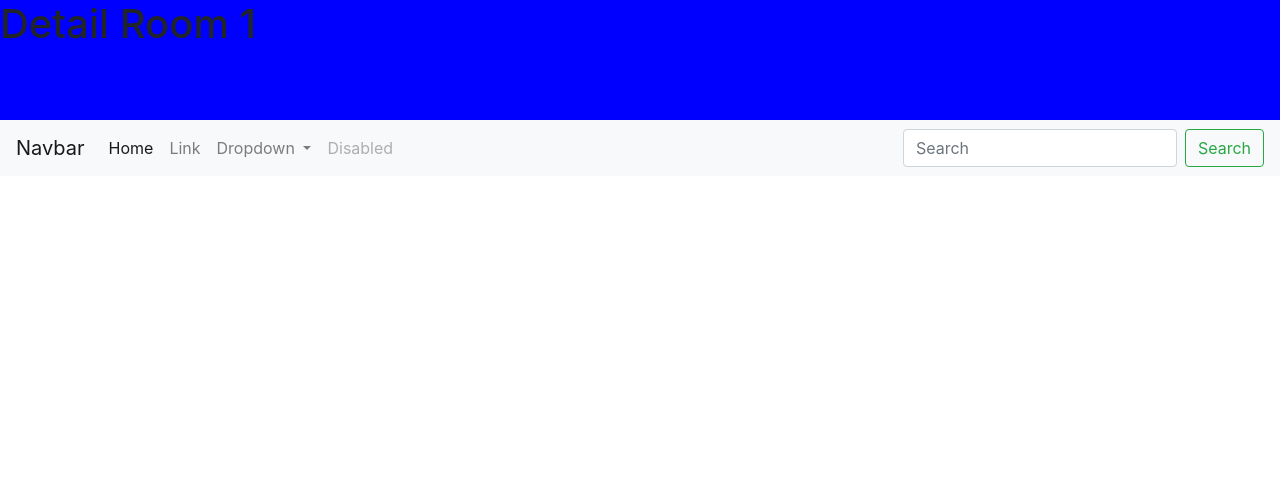
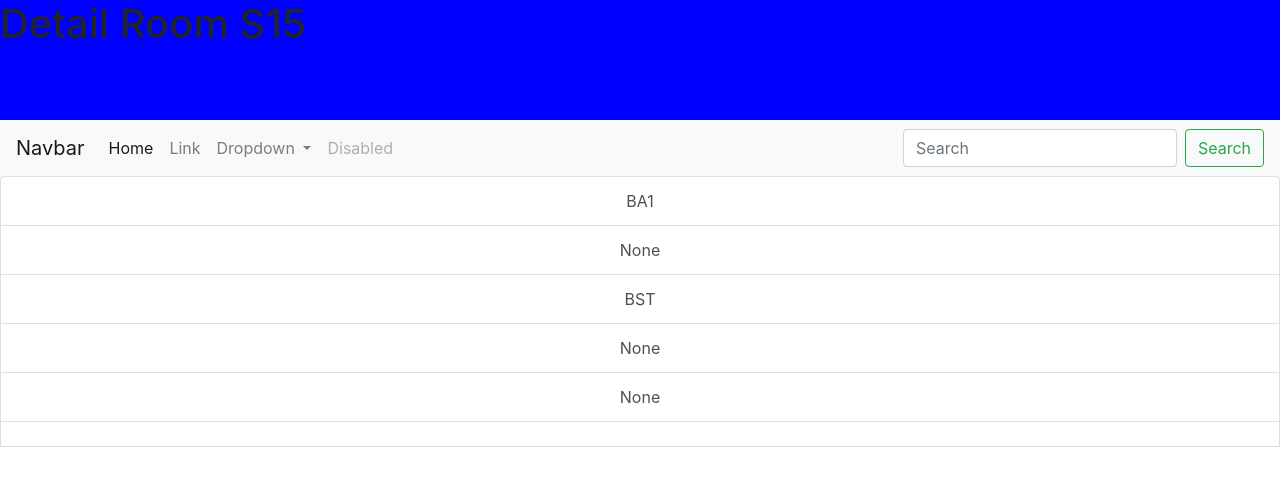
Before and after one commit to Blanklength/UTBremen, a Django app: page /1 in a window 1280 px wide. Shown: the top 486 px of the page. Run offline with Django 4.2, Linux system fonts and the light colour scheme; data comes from the database, SQL or seed files in the repository; both versions use the stored data as it was before the commit.

Commit message:
wir habesn geschafft slim shady

```diff
--- a/inventory_management/forms.py
+++ b/inventory_management/forms.py
@@ -1,4 +1,7 @@
 from django import forms
+from .models import building_number_choices
+from .models import floor
+
 """"
 device_choices = (
     ("Pj", "Projector"),
@@ -17,15 +20,15 @@
     device_field = forms.CharField(choices=device_choices)
 
 
-class CreateRoomForm(forms.Form):
-    # room number can be 1 or 2
-    building_nr = forms.CharField(max_length=10, choices=building_number_choices, default=1)
-    # basement, ground floor, 1 floor, 2 floor
-    floor_nr = forms.CharField(max_length=10, choices=floor, default="basement")
-    room_name = forms.CharField(max_length=10)
-
-
 class DeviceList(forms.Form):
     # devices
     pass
 """
+
+
+class CreateRoomForm(forms.Form):
+    # room number can be 1 or 2
+    building_nr = forms.ChoiceField(choices=building_number_choices)
+    # basement, ground floor, 1 floor, 2 floor
+    floor_nr = forms.ChoiceField(choices=floor)
+    room_name = forms.CharField(max_length=10)
--- a/inventory_management/models.py
+++ b/inventory_management/models.py
@@ -3,13 +3,6 @@
 
 
 # Create your models here.
-
-
-# user
-class User(models.Model):
-    username = models.CharField(max_length=10, default=None)
-    user_password = models.CharField(max_length=10, default=None)
-
 
 # choices
 building_number_choices = [
@@ -30,6 +23,11 @@
     ("1F", "First Floor"),
     ("2F", "Second Floor")
 ]
+
+# user
+class User(models.Model):
+    username = models.CharField(max_length=10, default=None)
+    user_password = models.CharField(max_length=10, default=None)
 
 
 class Device_Type(models.Model):
--- a/inventory_management/static/inventory_management/room_style.css
+++ b/inventory_management/static/inventory_management/room_style.css
@@ -37,3 +37,9 @@
     width: 50%;
     padding: 10px;
 }
+
+.Line{
+    display: flex;
+    justify-content: space-between;
+
+}
--- a/inventory_management/templates/inventory_management/room_detail.html
+++ b/inventory_management/templates/inventory_management/room_detail.html
@@ -5,7 +5,11 @@
 
 
 {% block content %}
-
-
+    <a href="#" class="list-group-item list-group-item-action" style="text-align: center">{{ room.building_nr }}</a>
+    <a href="#" class="list-group-item list-group-item-action" style="text-align: center">{{ room.projector }}</a>
+    <a href="#" class="list-group-item list-group-item-action" style="text-align: center">{{ room.floor_nr }}</a>
+    <a href="#" class="list-group-item list-group-item-action" style="text-align: center">{{ room.canvas }}</a>
+    <a href="#" class="list-group-item list-group-item-action" style="text-align: center">{{ room.speaker }}</a>
+    <a href="#" class="list-group-item list-group-item-action" style="text-align: center"></a>
 
 {% endblock content %}
--- a/inventory_management/templates/inventory_management/room_list.html
+++ b/inventory_management/templates/inventory_management/room_list.html
@@ -45,7 +45,12 @@
         <div class="room_list">
              <div class="list-group">
                  {% for room in object_list %}
+                     <div class="Line">
+
                      <a href="{{ room.id }}" class="list-group-item list-group-item-action" style="text-align: center">{{ room.room_name }} {{ room.floor_nr }} {{ room.building_nr }}</a>
+                     <a href="delete/{{ room.id }}">Delete</a>
+                     </div>
+
                  {% endfor %}
             </div>
 
--- a/inventory_management/urls.py
+++ b/inventory_management/urls.py
@@ -2,9 +2,12 @@
 from . import views
 from .views import RoomListView
 from .views import RoomDetailView
+from .views import CreateRoomView
 
 
 urlpatterns = [
     path('', RoomListView.as_view(), name="search_results"),
-    path('<int:pk>', RoomDetailView.as_view(), name="room_details")
+    path('<int:pk>', RoomDetailView.as_view(), name="room_details"),
+    path('delete/<int:id>', views.delete, name='delete'),
+    path('create', CreateRoomView.as_view(), name='create')
 ]
--- a/inventory_management/views.py
+++ b/inventory_management/views.py
@@ -1,9 +1,12 @@
 from django.shortcuts import render
 from .models import Room
 from django.views.generic import ListView
+from django.views.generic import CreateView
 from django.views.generic import DetailView
 from django.http import HttpResponse
+from django.http import HttpResponseRedirect
 from django.db.models import Q
+from .forms import CreateRoomForm
 
 
 # from .forms import FilterForm
@@ -32,12 +35,28 @@
     def get_context_data(self, **kwargs):
         context = super().get_context_data(**kwargs)
         pk = str(self.request)[-3]
-        context['room_num']=pk
+        room = Room.objects.get(pk=int(pk))
+        context['room_num'] = room.room_name
         print(self.request)
 
         return context
 
 
 
-def TestDetail(request, id):
-    return HttpResponse(id)
+class CreateRoomView(CreateView):
+    model = Room
+    fields = '__all__'
+
+    def get_context_data(self, **kwargs):
+        form1 = CreateRoomForm()
+        return {'form': form1}
+
+    def get_success_url(self):
+        return '/'
+
+
+def delete(request, id):
+    room = Room.objects.get(id=id)
+    room.delete()
+
+    return HttpResponseRedirect("/")
```
Also changed, not shown: inventory_management/templates/inventory_management/room_form.html (renamed from inventory_management/templates/inventory_management/create_room.html, +8 -0 lines), db.sqlite3 (deleted), inventory_management/migrations/0004_alter_device_device_production_date_and_more.py (added).
